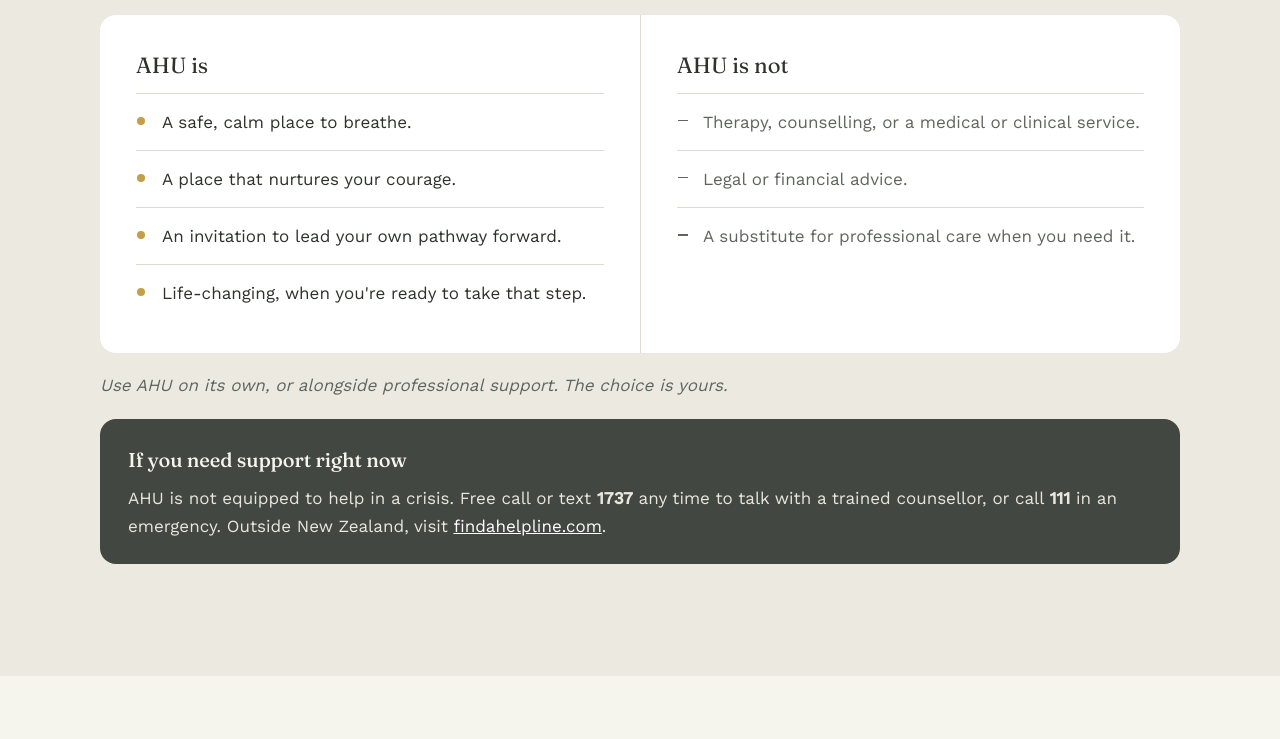
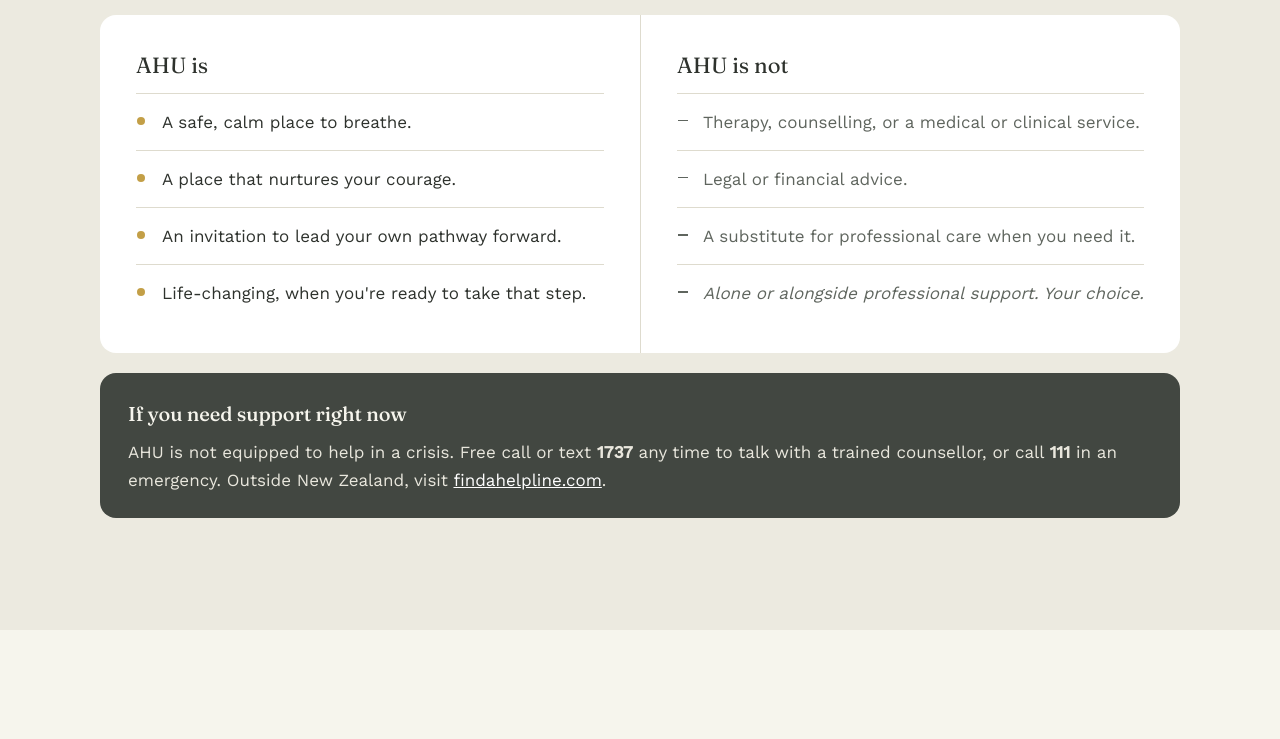
Before and after one commit to te-ahu-solutions/ahucoach-site, a plain HTML site: page index.html in a window 1280 px wide. Shown: the part 5264-6003 px from the top of the page. Drawn offline with nearby package versions, Linux system fonts and the light colour scheme.

Commit message:
AHU is not: choice line moves into the panel for balance
Co-Authored-By: Claude Opus 5.5 <noreply@anthropic.com>
Claude-Session: https://claude.ai/code/session_0119XnKzfrincsJEcgWgY1UT

```diff
--- a/index.html
+++ b/index.html
@@ -266,7 +266,7 @@ section{padding-block:clamp(64px,9vw,112px)}
 .in-col li{position:relative;padding:14px 0 14px 26px;border-top:1px solid var(--line)}
 .in-col li::before{content:"";position:absolute;left:1px;top:23px;width:8px;height:8px;border-radius:50%;background:var(--gold)}
 .in-col.not li{color:var(--muted)}
-.in-note{margin:18px 0 0;color:var(--muted);font-style:italic}
+.in-col li.in-note{font-style:italic}
 .in-col.not li::before{width:10px;height:1.5px;border-radius:0;background:var(--muted);top:26px}
 @media (max-width:760px){.isnot2{grid-template-columns:1fr}.in-col{padding:26px 22px}.in-col.not{border-left:0;border-top:1px solid var(--line)}}
 </style>
@@ -381,9 +381,8 @@ section{padding-block:clamp(64px,9vw,112px)}
   <h3 class="sub-h">AHU supports you to take back your power, at your own pace.</h3>
   <div class="isnot2">
     <div class="in-col"><span class="in-lbl">AHU is</span><ul><li>A safe, calm place to breathe.</li><li>A place that nurtures your courage.</li><li>An invitation to lead your own pathway forward.</li><li>Life-changing, when you're ready to take that step.</li></ul></div>
-    <div class="in-col not"><span class="in-lbl">AHU is not</span><ul><li>Therapy, counselling, or a medical or clinical service.</li><li>Legal or financial advice.</li><li>A substitute for professional care when you need it.</li></ul></div>
+    <div class="in-col not"><span class="in-lbl">AHU is not</span><ul><li>Therapy, counselling, or a medical or clinical service.</li><li>Legal or financial advice.</li><li>A substitute for professional care when you need it.</li><li class="in-note">Alone or alongside professional support. Your choice.</li></ul></div>
   </div>
-  <p class="in-note">Use AHU on its own, or alongside professional support. The choice is yours.</p>
   <div class="help"><h3>If you need support right now</h3><p>AHU is not equipped to help in a crisis. Free call or text <b>1737</b> any time to talk with a trained counsellor, or call <b>111</b> in an emergency. Outside New Zealand, visit <a href="https://findahelpline.com">findahelpline.com</a>.</p></div>
 </div></section>
 
```
